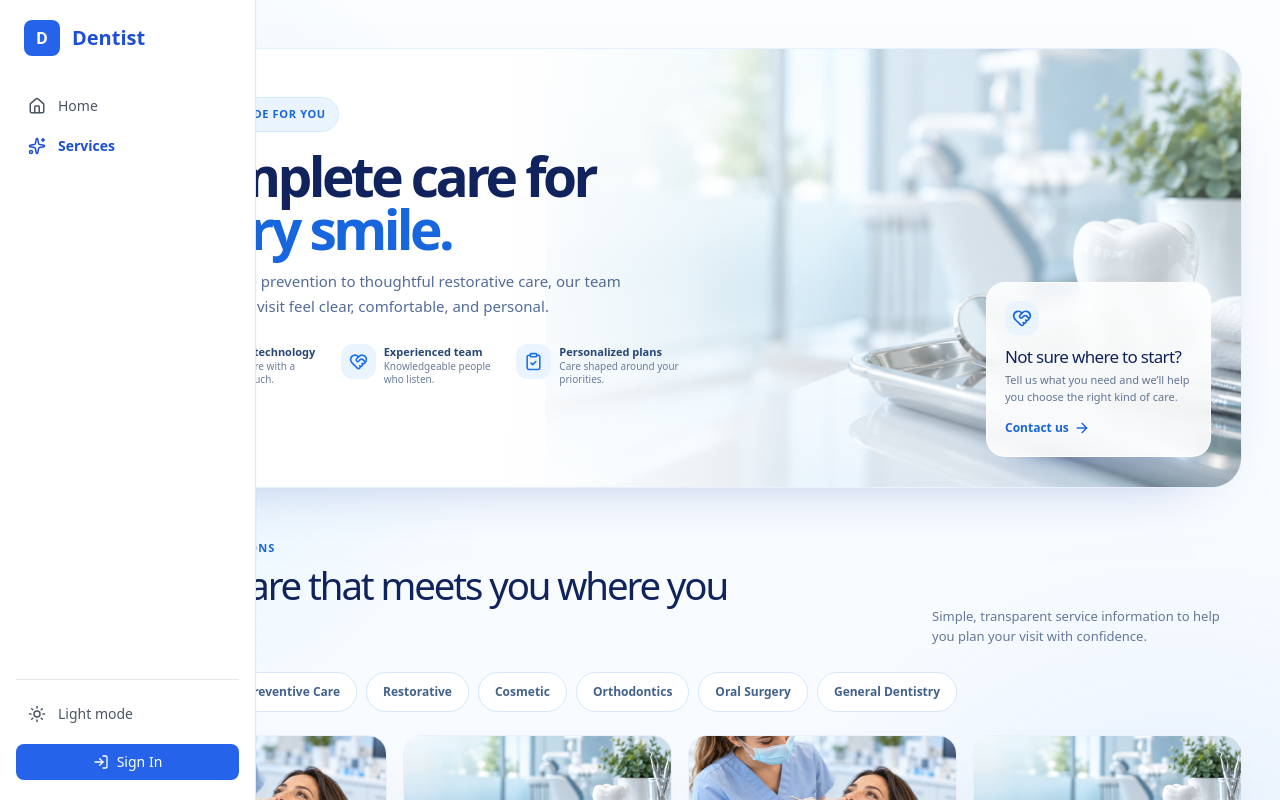
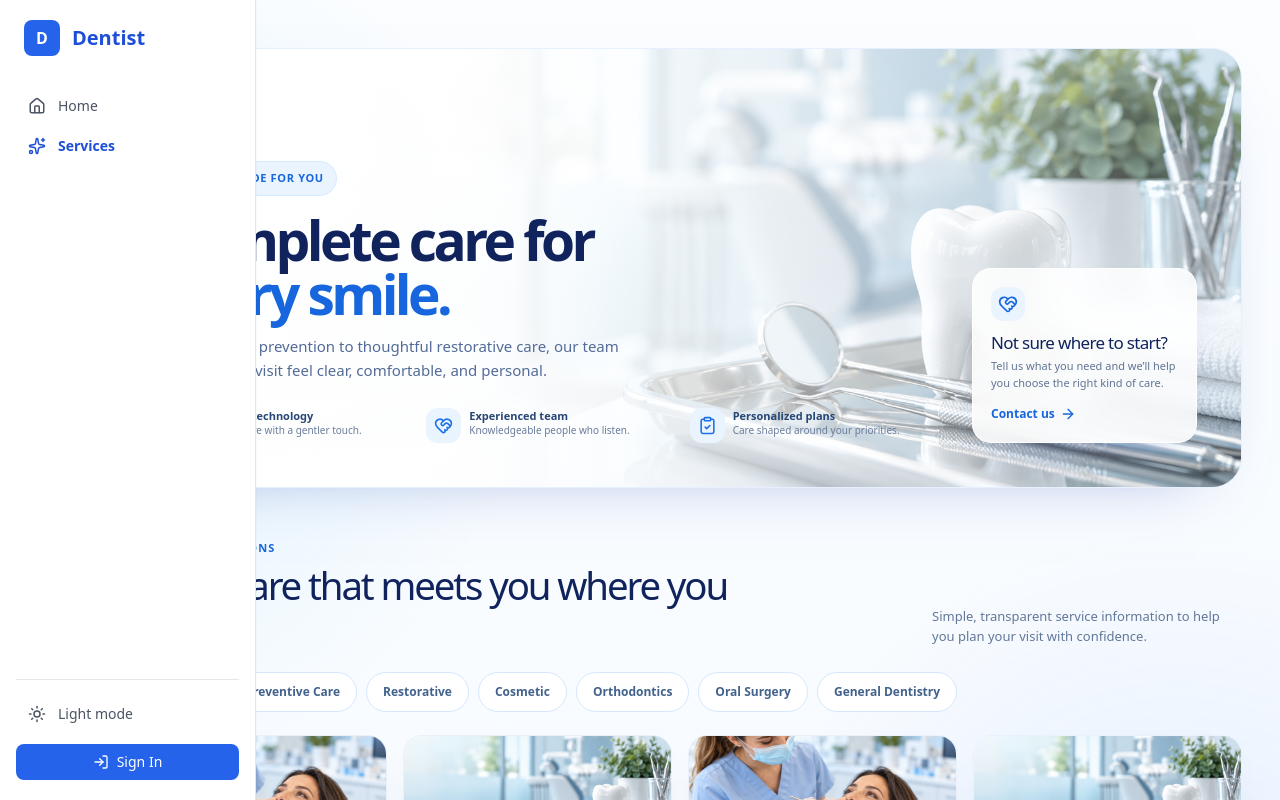
Before and after one commit to Genius-Factory/dentist, a React (Vite) app in the folder client/: page /services in a window 1280 px wide. Shown: the top 800 px of the page. Built offline with nearby package versions, Linux system fonts and the light colour scheme; no server answers.

Commit message:
feat: rename appointment card to home booking card and update styles for better clarity

```diff
--- a/client/src/index.css
+++ b/client/src/index.css
@@ -254,14 +254,14 @@ html[data-theme='dark'] textarea {
 .home-button-secondary { color: #2563eb; background: rgba(255,255,255,.66); border-color: #cfe0ff; box-shadow: none; }
 .home-button-secondary:hover { color: #1d4ed8; background: #fff; }
 .hero-art { position: absolute; z-index: 1; left: 36%; top: 1%; width: 50%; height: 96%; }.hero-art img { position: absolute; z-index: 2; inset: 0; width: 100%; height: 100%; object-fit: contain; filter: drop-shadow(0 22px 18px rgba(37,99,235,.14)); }.hero-orbit { position: absolute; z-index: 3; border: 2px solid #8fd2ff; border-left-color: transparent; border-radius: 50%; transform: rotate(-23deg); }.orbit-one { width: 80%; height: 34%; top: 31%; left: 12%; }.orbit-two { width: 69%; height: 24%; top: 38%; left: 21%; border-color: #bce9ff; border-right-color: transparent; }.bubble { position:absolute; z-index: 4; display:block; border-radius:50%; background: radial-gradient(circle at 30% 25%, white, #a9defe 55%, #60a5fa); box-shadow: 0 6px 13px #93c5fd99; }.bubble-one { width:22px; height:22px; top:44%; left:14%; }.bubble-two { width:32px; height:32px; top:13%; left:21%; }.leaf { position:absolute; z-index:1; display:block; width:36px; height:62px; border-radius: 100% 0 100% 0; background: #9eeaf2; opacity:.8; }.leaf-one { bottom:14%; left:2%; transform: rotate(-28deg); }.leaf-two { top:31%; right:1%; transform: rotate(48deg); }
-.appointment-card { position: absolute; z-index: 5; right: 37px; bottom: 48px; width: 194px; padding: 17px; border: 1px solid rgba(255,255,255,.9); border-radius: 18px; background: rgba(255,255,255,.9); box-shadow: 0 20px 45px -25px rgba(30,64,175,.35); backdrop-filter: blur(8px); }.appointment-icon { display:grid; place-items:center; width:32px; height:32px; border-radius:10px; color:#2563eb; background:#eff6ff; }.appointment-card h2 { margin: 13px 0 5px; font-size: 18px; line-height: 1.06; letter-spacing:-.04em; }.appointment-card p { margin:0 0 12px; font-size:10px; line-height:1.4; color:#6b7a99; }.appointment-card .home-button { width:100%; padding:10px; font-size:11px; border-radius:11px; }
+.home-booking-card { position: absolute; z-index: 5; right: 37px; bottom: 48px; width: 194px; padding: 17px; border: 1px solid rgba(255,255,255,.9); border-radius: 18px; background: rgba(255,255,255,.9); box-shadow: 0 20px 45px -25px rgba(30,64,175,.35); backdrop-filter: blur(8px); }.appointment-icon { display:grid; place-items:center; width:32px; height:32px; border-radius:10px; color:#2563eb; background:#eff6ff; }.home-booking-card h2 { margin: 13px 0 5px; font-size: 18px; line-height: 1.06; letter-spacing:-.04em; }.home-booking-card p { margin:0 0 12px; font-size:10px; line-height:1.4; color:#6b7a99; }.home-booking-card .home-button { width:100%; padding:10px; font-size:11px; border-radius:11px; }
 .stats-panel { display:grid; grid-template-columns:repeat(4,1fr); padding:12px; border-radius:22px; background:#fff; box-shadow:0 18px 46px -34px rgba(30,64,175,.35); }.stat-card { gap:14px; min-width:0; padding:12px 20px; border-right:1px solid #e5eefc; }.stat-card:last-child { border:0; }.stat-icon, .feature > span, .service-card > span { display:grid; place-items:center; flex:0 0 auto; color:#2563eb; background:#eff6ff; }.stat-icon { width:48px; height:48px; border-radius:50%; }.stat-card strong { display:block; color:#2563eb; font-size:25px; line-height:1; letter-spacing:-.06em; }.stat-card p { margin:4px 0 0; color:#53678e; font-size:11px; white-space:nowrap; }
 .home-middle-grid { display:grid; grid-template-columns:1.65fr 1fr; gap:18px; }.about-card, .why-card { min-width:0; border-radius:22px; background:#fff; box-shadow:0 18px 46px -34px rgba(30,64,175,.36); }.about-card { display:grid; grid-template-columns:1.1fr .9fr; gap:18px; padding:20px; }.about-copy { padding:1px 10px; }.home-eyebrow { margin:0 0 9px; color:#2870ee; font-size:9px; letter-spacing:.2em; text-transform:uppercase; font-weight:800; }.about-copy h2, .why-card h2, .services-heading h2 { margin:0; color:#10235c; font-size:24px; line-height:1.08; letter-spacing:-.045em; }.about-copy > p { margin:12px 0 16px; color:#657596; font-size:12px; line-height:1.55; }.about-copy .home-button { padding:10px 17px; font-size:11px; border-radius:11px; }.clinic-photo { position:relative; min-height:230px; overflow:hidden; border-radius:18px; }.clinic-photo img { width:100%; height:100%; object-fit:cover; }.clinic-photo span { position:absolute; top:25px; right:9px; max-width:128px; padding:9px; border-radius:9px; color:#405678; background:#ffffffdf; font-size:10px; box-shadow:0 7px 15px -10px #1e3a8a; }.why-card { padding:22px 24px; }.why-card h2 { font-size:18px; }.features { display:grid; gap:11px; margin-top:14px; }.feature { align-items:flex-start; gap:12px; }.feature > span { width:42px; height:42px; border-radius:13px; }.feature h3 { margin:1px 0 2px; font-size:12px; color:#10235c; }.feature p { margin:0; color:#70809e; font-size:10px; line-height:1.4; }
 .services-section { position:relative; display:grid; grid-template-columns:220px 1fr; gap:18px; align-items:end; padding:24px 0 0; }.services-heading { align-self:start; }.services-heading h2 { font-size:23px; }.services-list { display:grid; grid-template-columns:repeat(4,1fr); gap:8px; }.service-card { min-height:104px; padding:13px 9px; text-align:center; border-radius:15px; background:#fff; box-shadow:0 14px 30px -24px rgba(30,64,175,.42); transition:transform .2s ease, box-shadow .2s ease; }.service-card:hover { transform:translateY(-4px); box-shadow:0 20px 34px -22px rgba(30,64,175,.35); }.service-card > span { width:37px; height:37px; margin:0 auto 7px; border-radius:50%; }.service-card h3 { margin:0; color:#10235c; font-size:10px; }.service-card p { margin:4px 0 0; color:#7d8da8; font-size:9px; line-height:1.2; }.view-services { position:absolute; right:4px; top:0; display:flex; align-items:center; gap:5px; color:#2563eb; font-size:11px; font-weight:700; }
-html[data-theme='dark'] .home-hero, html[data-theme='dark'] .stats-panel, html[data-theme='dark'] .about-card, html[data-theme='dark'] .why-card, html[data-theme='dark'] .service-card { background:#1e293b !important; } html[data-theme='dark'] .home-page :is(h1,h2,h3,strong) { color:#f8fafc; } html[data-theme='dark'] .appointment-card { background:#1e293bee; } html[data-theme='dark'] .appointment-card h2 { color:#f8fafc; } html[data-theme='dark'] .stat-card { border-color:#334155; }
-@media (max-width: 900px) { .hero-copy { padding-left:36px; width:44%; }.appointment-card { right:24px; }.stats-panel { grid-template-columns:repeat(2,1fr); }.stat-card:nth-child(2) { border-right:0; }.stat-card:nth-child(-n+2) { border-bottom:1px solid #e5eefc; }.home-middle-grid { grid-template-columns:1fr; }.why-card { display:grid; grid-template-columns:200px 1fr; gap:18px; }.features { margin-top:0; }.services-section { grid-template-columns:1fr; }.services-list { grid-template-columns:repeat(4,1fr); }.services-heading { padding-bottom:4px; } }
-@media (max-width: 767px) { .home-page { position:static; inset:auto; min-height:0; overflow:visible; background:transparent; }.home-page, .home-page > div, .home-page section { display:block; width:auto !important; min-width:0 !important; max-width:none !important; }.home-page .home-wrap { padding:14px 14px 35px; gap:14px; display:grid !important; }.home-hero { min-height:700px; border-radius:24px; }.hero-copy { width:auto; padding:30px 24px; }.hero-copy h1 { margin-top:15px; font-size:42px; }.hero-copy > p { max-width:300px; }.hero-art { top:280px; left:8%; width:84%; height:285px; }.appointment-card { right:18px; bottom:18px; width:205px; }.home-page .stats-panel { display:grid !important; grid-template-columns:1fr 1fr; padding:5px; }.stat-card { padding:14px 9px; gap:8px; }.stat-icon { width:38px; height:38px; }.stat-card strong { font-size:22px; }.stat-card p { white-space:normal; font-size:9px; }.home-page .about-card { display:grid !important; grid-template-columns:1fr; padding:15px; }.about-copy { padding:3px 4px; }.clinic-photo { min-height:210px; }.home-page .why-card { display:block !important; padding:21px; }.features { margin-top:15px; }.home-page .services-section { display:block !important; padding-top:24px; }.home-page .services-list { display:grid !important; grid-template-columns:1fr 1fr; margin-top:16px; }.view-services { top:30px; } }
-@media (max-width: 390px) { .hero-copy h1 { font-size:37px; }.hero-actions { display:grid; grid-template-columns:1fr; }.hero-actions .home-button { width:100%; }.appointment-card { width:190px; }.stat-card { padding:12px 6px; }.stat-icon { display:none; } }
+html[data-theme='dark'] .home-hero, html[data-theme='dark'] .stats-panel, html[data-theme='dark'] .about-card, html[data-theme='dark'] .why-card, html[data-theme='dark'] .service-card { background:#1e293b !important; } html[data-theme='dark'] .home-page :is(h1,h2,h3,strong) { color:#f8fafc; } html[data-theme='dark'] .home-booking-card { background:#1e293bee; } html[data-theme='dark'] .home-booking-card h2 { color:#f8fafc; } html[data-theme='dark'] .stat-card { border-color:#334155; }
+@media (max-width: 900px) { .hero-copy { padding-left:36px; width:44%; }.home-booking-card { right:24px; }.stats-panel { grid-template-columns:repeat(2,1fr); }.stat-card:nth-child(2) { border-right:0; }.stat-card:nth-child(-n+2) { border-bottom:1px solid #e5eefc; }.home-middle-grid { grid-template-columns:1fr; }.why-card { display:grid; grid-template-columns:200px 1fr; gap:18px; }.features { margin-top:0; }.services-section { grid-template-columns:1fr; }.services-list { grid-template-columns:repeat(4,1fr); }.services-heading { padding-bottom:4px; } }
+@media (max-width: 767px) { .home-page { position:static; inset:auto; min-height:0; overflow:visible; background:transparent; }.home-page, .home-page > div, .home-page section { display:block; width:auto !important; min-width:0 !important; max-width:none !important; }.home-page .home-wrap { padding:14px 14px 35px; gap:14px; display:grid !important; }.home-hero { min-height:700px; border-radius:24px; }.hero-copy { width:auto; padding:30px 24px; }.hero-copy h1 { margin-top:15px; font-size:42px; }.hero-copy > p { max-width:300px; }.hero-art { top:280px; left:8%; width:84%; height:285px; }.home-booking-card { right:18px; bottom:18px; width:205px; }.home-page .stats-panel { display:grid !important; grid-template-columns:1fr 1fr; padding:5px; }.stat-card { padding:14px 9px; gap:8px; }.stat-icon { width:38px; height:38px; }.stat-card strong { font-size:22px; }.stat-card p { white-space:normal; font-size:9px; }.home-page .about-card { display:grid !important; grid-template-columns:1fr; padding:15px; }.about-copy { padding:3px 4px; }.clinic-photo { min-height:210px; }.home-page .why-card { display:block !important; padding:21px; }.features { margin-top:15px; }.home-page .services-section { display:block !important; padding-top:24px; }.home-page .services-list { display:grid !important; grid-template-columns:1fr 1fr; margin-top:16px; }.view-services { top:30px; } }
+@media (max-width: 390px) { .hero-copy h1 { font-size:37px; }.hero-actions { display:grid; grid-template-columns:1fr; }.hero-actions .home-button { width:100%; }.home-booking-card { width:190px; }.stat-card { padding:12px 6px; }.stat-icon { display:none; } }
 
 /* The artwork fades into the atmospheric hero field instead of retaining a hard image edge. */
 .hero-art::before { content:''; position:absolute; z-index:0; inset:12% 4% 8%; border-radius:50%; background:radial-gradient(ellipse at center, rgba(125,211,252,.46) 0%, rgba(186,230,253,.23) 43%, transparent 72%); filter:blur(16px); }
@@ -275,10 +275,10 @@ html[data-theme='dark'] .hero-art::before { background:radial-gradient(ellipse a
 html[data-theme='dark'] .hero-art::after { background:radial-gradient(ellipse 58% 66% at 54% 51%, transparent 48%, rgba(15,23,42,.18) 70%, rgba(15,23,42,.88) 100%); }
 html[data-theme='dark'] .hero-art img { mix-blend-mode:screen; filter:drop-shadow(0 24px 22px rgba(14,165,233,.26)); }
 html[data-theme='dark'] .trust-chip { color:#93c5fd; background:#172b52; border-color:#28518c; }
-html[data-theme='dark'] .hero-copy > p, html[data-theme='dark'] .appointment-card p, html[data-theme='dark'] .about-copy > p, html[data-theme='dark'] .feature p, html[data-theme='dark'] .service-card p, html[data-theme='dark'] .stat-card p { color:#aebfdb; }
+html[data-theme='dark'] .hero-copy > p, html[data-theme='dark'] .home-booking-card p, html[data-theme='dark'] .about-copy > p, html[data-theme='dark'] .feature p, html[data-theme='dark'] .service-card p, html[data-theme='dark'] .stat-card p { color:#aebfdb; }
 html[data-theme='dark'] .home-button-secondary { color:#bfdbfe; background:rgba(15,35,67,.65); border-color:#315994; }
 html[data-theme='dark'] .home-button-secondary:hover { color:#fff; background:#1b3866; }
-html[data-theme='dark'] .appointment-card { border-color:#355784; background:rgba(18,37,68,.88) !important; box-shadow:0 22px 48px -28px rgba(0,0,0,.8); }
+html[data-theme='dark'] .home-booking-card { border-color:#355784; background:rgba(18,37,68,.88) !important; box-shadow:0 22px 48px -28px rgba(0,0,0,.8); }
 html[data-theme='dark'] .appointment-icon, html[data-theme='dark'] .stat-icon, html[data-theme='dark'] .feature > span, html[data-theme='dark'] .service-card > span { color:#7dd3fc; background:#17335d; }
 html[data-theme='dark'] .stats-panel, html[data-theme='dark'] .about-card, html[data-theme='dark'] .why-card, html[data-theme='dark'] .service-card { border:1px solid #263e64; box-shadow:0 18px 46px -34px rgba(0,0,0,.75); }
 html[data-theme='dark'] .stat-card { border-color:#31496d; }
@@ -331,7 +331,7 @@ html[data-theme='dark'] .hero-art::after { background:radial-gradient(ellipse 66
   mask-image: radial-gradient(ellipse at center, #000 35%, transparent 72%);
 }
 .hero-art::after { display: none; }
-.appointment-card {
+.home-booking-card {
   position: relative;
   grid-column: 2;
   grid-row: 2;
@@ -339,21 +339,21 @@ html[data-theme='dark'] .hero-art::after { background:radial-gradient(ellipse 66
   justify-self: center;
   width: min(100%, 320px);
 }
-.appointment-card h2 { line-height: 1.2; }
-.appointment-card p { font-size: 12px; }
-.appointment-card .home-button { min-height: 44px; font-size: 13px; }
+.home-booking-card h2 { line-height: 1.2; }
+.home-booking-card p { font-size: 12px; }
+.home-booking-card .home-button { min-height: 44px; font-size: 13px; }
 @media (max-width: 900px) {
   .home-hero { gap: 20px; padding: 30px; }
   .hero-copy h1 { font-size: clamp(2rem, 4.5vw, 3rem); }
 }
 @media (max-width: 767px) {
   .home-page .home-hero { display: grid; grid-template-columns: minmax(0, 1fr); min-height: 0; gap: 20px; padding: 28px 22px; }
-  .hero-copy, .hero-art, .appointment-card { grid-column: 1; grid-row: auto; }
+  .hero-copy, .hero-art, .home-booking-card { grid-column: 1; grid-row: auto; }
   .hero-copy { width: auto; padding: 0; }
   .hero-copy h1 { font-size: clamp(2rem, 8vw, 3rem); }
   .hero-copy > p { max-width: 100%; }
   .hero-art { inset: auto; width: 100%; height: auto; max-width: 480px; justify-self: center; }
-  .appointment-card { inset: auto; width: 100%; max-width: 400px; }
+  .home-booking-card { inset: auto; width: 100%; max-width: 400px; }
   .trust-chip { max-width: 100%; font-size: 10px; }
 }
 
@@ -385,3 +385,31 @@ html[data-theme='dark'] .hero-art::after { background:radial-gradient(ellipse 66
 @media (max-width: 1000px) { .service-card-grid { grid-template-columns:repeat(2,minmax(0,1fr)); }.services-hero-copy { width:60%; }.services-hero-image { left:30%; width:70%; }.service-contact-card { right:22px; }.services-highlights { max-width:540px; }.care-promises { gap:8px; } }
 @media (max-width: 700px) { .services-page { padding:15px 14px 40px; }.services-hero { min-height:0; border-radius:23px; }.services-hero-image { position:relative; inset:auto; width:100%; height:205px; display:block; opacity:1; }.services-hero::after { display:none; }.services-hero-copy { width:auto; padding:27px 22px 23px; }.services-hero h1 { font-size:clamp(2.35rem,11vw,3.4rem); }.services-intro { font-size:14px; }.services-highlights { display:grid; grid-template-columns:1fr; margin-top:20px; }.service-contact-card { position:relative; right:auto; bottom:auto; width:auto; margin:0 22px 23px; }.catalogue-heading { display:block; }.catalogue-heading > p { margin-top:11px; }.services-catalogue { padding-top:36px; }.service-filters { flex-wrap:nowrap; overflow-x:auto; padding-bottom:4px; margin:20px 0; }.service-filters button { white-space:nowrap; }.service-card-grid { grid-template-columns:1fr; gap:13px; }.service-card-image { height:150px; }.service-card-content > p { min-height:0; }.appointment-banner { display:block; padding:27px 23px; margin-top:34px; }.appointment-banner img { width:100%; opacity:.18; }.appointment-banner > a { margin-top:19px; }.care-promises { grid-template-columns:1fr; gap:0; margin-top:13px; }.service-modal { grid-template-columns:1fr; max-height:calc(100dvh - 40px); overflow:auto; }.service-modal > img { min-height:170px; height:170px; }.service-modal-copy { padding:26px 23px; } }
 html[data-theme='dark'] .services-page { color:#e2e8f0; } html[data-theme='dark'] .services-hero, html[data-theme='dark'] .service-page-card, html[data-theme='dark'] .service-modal { background:#1e293b; border-color:#334155; } html[data-theme='dark'] .services-hero::after { background:linear-gradient(90deg,#1e293b 0%,rgba(30,41,59,.92) 42%,rgba(30,41,59,.25) 68%,rgba(30,41,59,.1)); } html[data-theme='dark'] .services-page :is(h1,h2,h3,strong) { color:#f8fafc; } html[data-theme='dark'] .service-filters button, html[data-theme='dark'] .service-learn-button { background:#0f172a; color:#cbd5e1; border-color:#475569; } html[data-theme='dark'] .appointment-banner { background:linear-gradient(110deg,#172554,#1e293b); } html[data-theme='dark'] .service-contact-card { background:rgba(30,41,59,.88); } html[data-theme='dark'] .services-highlight > span, html[data-theme='dark'] .care-promises > div > span { background:#172554; }
+
+/* Keep service copy and the contact action in separate layout columns. */
+.services-hero {
+  display: grid;
+  grid-template-columns: minmax(0, 1fr) 225px;
+  align-items: end;
+  gap: 32px;
+  padding: 44px;
+}
+.services-hero-copy { width: auto; min-width: 0; padding: 0; }
+.services-hero-image { inset: 0; width: 100%; }
+.services-hero::after {
+  background: linear-gradient(90deg, #fff 0%, rgba(255,255,255,.96) 33%, rgba(255,255,255,.45) 68%, rgba(233,249,255,.08) 100%);
+}
+.service-contact-card { position: relative; right: auto; bottom: auto; width: 100%; }
+html[data-theme='dark'] .services-page :is(.services-intro, .services-highlight p, .service-contact-card p, .catalogue-heading > p, .service-card-content > p, .service-card-meta, .appointment-banner div > p:last-child, .care-promises p, .service-modal-copy > p:not(.section-label), .service-modal-copy > div, .services-empty) { color: #cbd5e1; }
+html[data-theme='dark'] .services-page :is(.section-label, .services-hero h1 span, .service-contact-card a) { color: #93c5fd; }
+html[data-theme='dark'] .services-page .services-empty { background: #1e293b; border-color: #475569; }
+html[data-theme='dark'] .service-filters button.is-active { color: #fff; border-color: #3b82f6; background: #1d4ed8; }
+@media (min-width: 701px) and (max-width: 1000px) {
+  .services-hero { grid-template-columns: minmax(0, 1fr) 200px; gap: 24px; padding: 30px; }
+  .services-highlights { flex-direction: column; }
+}
+@media (max-width: 700px) {
+  .services-hero { grid-template-columns: minmax(0, 1fr); gap: 0; padding: 0; }
+  .services-hero-copy { padding: 27px 22px 23px; }
+  .service-contact-card { width: auto; margin: 0 22px 23px; }
+}
--- a/client/src/pages/HomePage.jsx
+++ b/client/src/pages/HomePage.jsx
@@ -43,7 +43,7 @@ export default function HomePage() {
       <section className="home-hero" aria-labelledby="hero-title">
         <div className="hero-copy"><div className="trust-chip"><ShieldCheck size={15} /> Trusted care for your smile</div><h1 id="hero-title">Every smile<br />deserves <span>expert care</span></h1><p>Gentle dental visits, clear treatment plans, and a calmer way to care for your oral health. Modern techniques. A warmer experience.</p><div className="hero-actions"><Button href="#about-clinic" secondary><CirclePlay size={18} /> Watch our video</Button></div></div>
         <div className="hero-art" aria-hidden="true"><img src={isDarkTheme ? heroToothDark : heroTooth} alt="" /></div>
-        <aside className="appointment-card"><span className="appointment-icon"><CalendarDays size={19} /></span><h2>Book your<br />appointment today</h2><p>A healthier, brighter smile is just a click away.</p><Button href="/reservation">Book now <ArrowRight size={16} /></Button></aside>
+        <aside className="home-booking-card"><span className="appointment-icon"><CalendarDays size={19} /></span><h2>Book your<br />appointment today</h2><p>A healthier, brighter smile is just a click away.</p><Button href="/reservation">Book now <ArrowRight size={16} /></Button></aside>
       </section>
       <section className="stats-panel" aria-label="Clinic statistics">{stats.map(({ value, label, icon: Icon }) => <div className="stat-card" key={label}><span className="stat-icon"><Icon size={25} /></span><div><strong>{value}</strong><p>{label}</p></div></div>)}</section>
       <div className="home-middle-grid"><section className="about-card" id="about-clinic" aria-labelledby="about-title"><div className="about-copy"><SectionEyebrow>About our clinic</SectionEyebrow><h2 id="about-title">Thoughtful dentistry<br />with a human touch.</h2><p>We combine modern techniques with genuinely compassionate care. Our experienced team takes time to listen, explain, and create a treatment plan that fits your needs — because great dental care is about people, not just procedures.</p><Button href="/reservation">Learn more <ArrowRight size={16} /></Button></div><div className="clinic-photo"><img src={clinicVisit} alt="Dentist providing a gentle examination to a smiling patient" /><span>“A more comfortable dental experience”</span></div></section><section className="why-card" aria-labelledby="why-title"><SectionEyebrow>Why patients choose us</SectionEyebrow><h2 id="why-title">More than a clinic — a better dental experience.</h2><div className="features">{features.map(({ title, copy, icon: Icon }) => <div className="feature" key={title}><span><Icon size={22} /></span><div><h3>{title}</h3><p>{copy}</p></div></div>)}</div></section></div>
--- a/client/src/pages/SecretaryAppointmentsPage.jsx
+++ b/client/src/pages/SecretaryAppointmentsPage.jsx
@@ -194,7 +194,7 @@ export default function SecretaryAppointmentsPage() {
                       <h2 className="text-lg font-semibold text-slate-900">{booking.name}</h2>
                       <span className={`rounded-full border px-2.5 py-1 text-xs font-medium ${getStatusClasses(status)}`}>{getStatusLabel(status)}</span>
                     </div>
-                    <p className="mt-1 text-sm text-slate-500">{booking.date}{booking.time && ` ? ${booking.time}`}</p>
+                    <p className="mt-1 text-sm text-slate-500">{booking.date}{booking.time && ` · ${booking.time}`}</p>
                     <div className="mt-3 flex flex-wrap items-center gap-x-5 gap-y-1 text-sm text-slate-600">
                       <span>{serviceLabel(booking, servicesById)}</span>
                       {dentistsById[booking.dentistId || booking.dentist_id] && <span>{dentistLabel(booking, dentistsById)}</span>}
```
